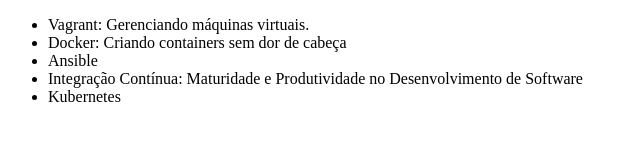
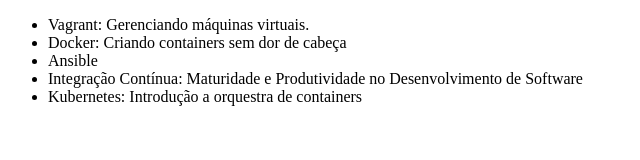
Before and after one commit to tamibf/servidor-git, a plain HTML site: page index.html in a window 1280 px wide. Shown: the whole page, without its empty margins (0-640 px from the left). Drawn offline with Linux system fonts and the light colour scheme.

Commit message:
Alterando o nome do curso de kubernets

```diff
--- a/index.html
+++ b/index.html
@@ -10,7 +10,7 @@
         <li>Docker: Criando containers sem dor de cabeça</li>
         <li>Ansible</li>
         <li>Integração Contínua: Maturidade e Produtividade no Desenvolvimento de Software</li>
-        <li>Kubernetes </li>
+        <li>Kubernetes: Introdução a orquestra de containers</li>
     </ul>
     <!--< Conteúdo -->
 </body>
```
